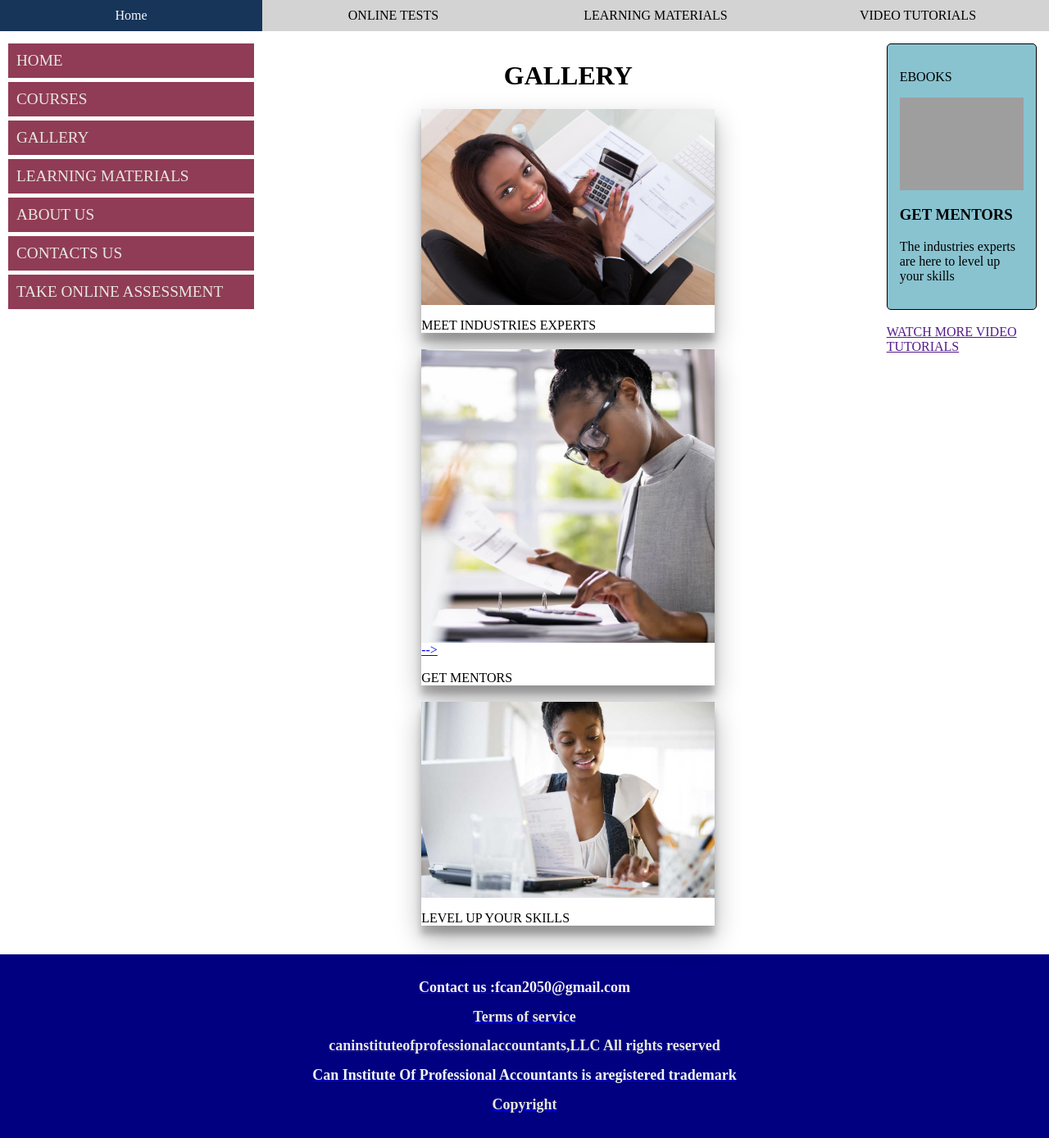
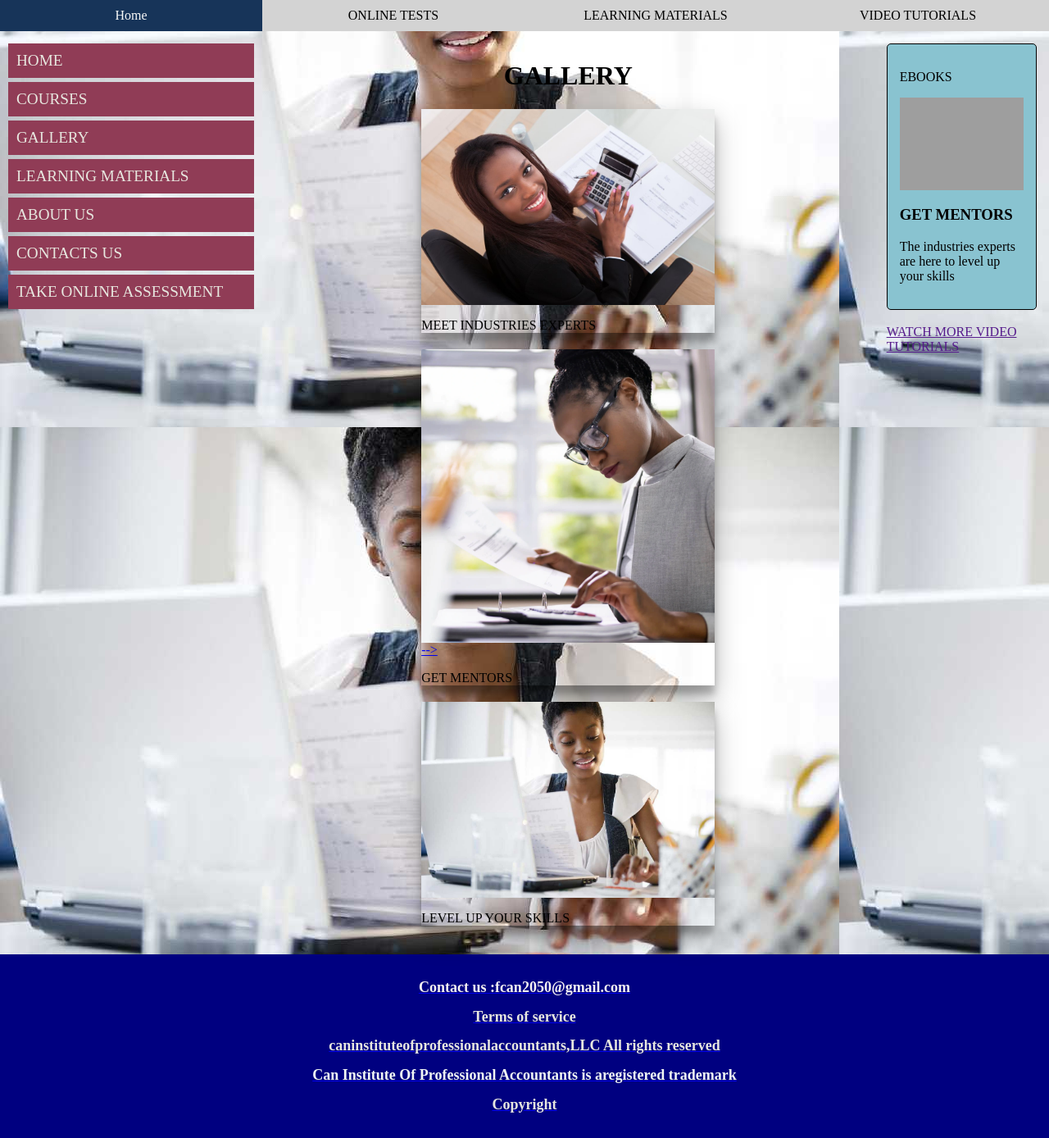
Before and after one commit to Emmy-infinity/newloook, a Django app: page / in a window 1280 px wide. Shown: the part 161-1549 px from the top of the page at 82% size. Run offline with Django 4.2, Linux system fonts and the light colour scheme; grey boxes are pictures that could not be loaded.

Commit message:
Update caninstitute.html

```diff
--- a/elearningplatform/templates/caninstitute.html
+++ b/elearningplatform/templates/caninstitute.html
@@ -10,6 +10,7 @@
     html, body {
       margin: 0;
       padding: 0;
+      background-image:url("emmy2.jpg");
     }
     .nav-bar a {
       text-decoration: none;
```
